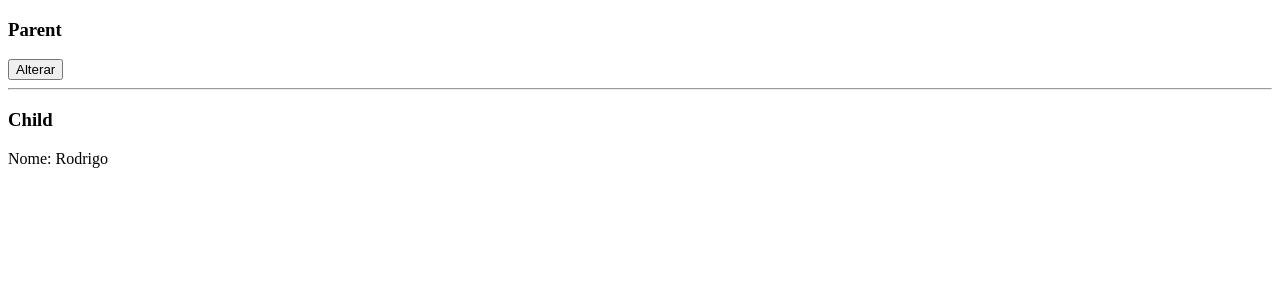
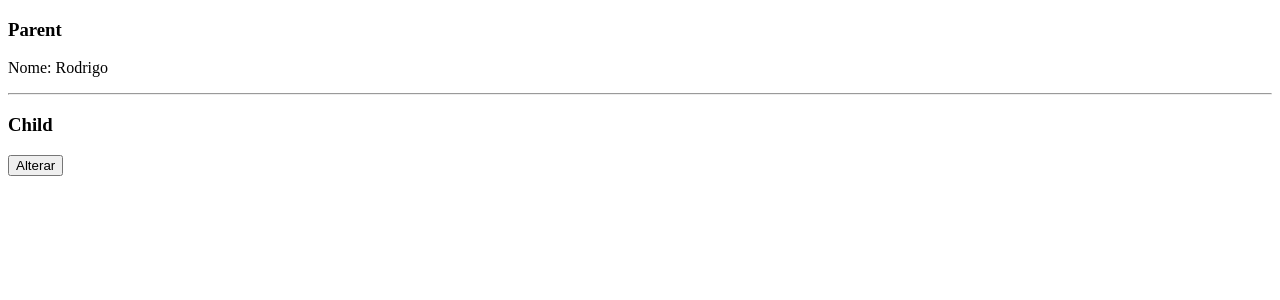
Before and after one commit to roddsv-zz/react-js-fundamentals, a React (Create React App) app: page / in a window 1280 px wide. Shown: the top 300 px of the page. Built offline with nearby package versions, Linux system fonts and the light colour scheme.

Commit message:
Creating functions and using to make changes in the Component

```diff
--- a/src/App.js
+++ b/src/App.js
@@ -7,23 +7,20 @@ class App extends Component {
     nome: "Rodrigo",
   }
 
-  alterar = () => {
+  Alterar = (novoNome) => {
     this.setState({
-      nome: "Rodrigo Soares"
+      nome: novoNome
     })
   }
-
 
   render() {
     return (
       <div>
         <h3>Parent</h3>
-        <button onClick={this.alterar}>Alterar</button>
-
-
+        <p>Nome: {this.state.nome}</p>
         <hr />
 
-        <Child nome={this.state.nome}/>
+        <Child funcaoAlterar={this.Alterar}/>
 
       </div>
     )
--- a/src/componentes/Child.js
+++ b/src/componentes/Child.js
@@ -1,12 +1,16 @@
 import React, { Component } from 'react';
 
+class Child extends Component {
 
-class Child extends Component {
+    Alterar = () => {
+        this.props.funcaoAlterar('Este é o novo nome.')
+    }
+
     render() {
         return (
             <div>
                 <h3>Child</h3>
-                <p>Nome: {this.props.nome}</p>
+                <button onClick={this.Alterar}>Alterar</button>
             </div>
         )
     }
```
Also changed, not shown: 1 other file (tests, documents, lock files or other folders).
